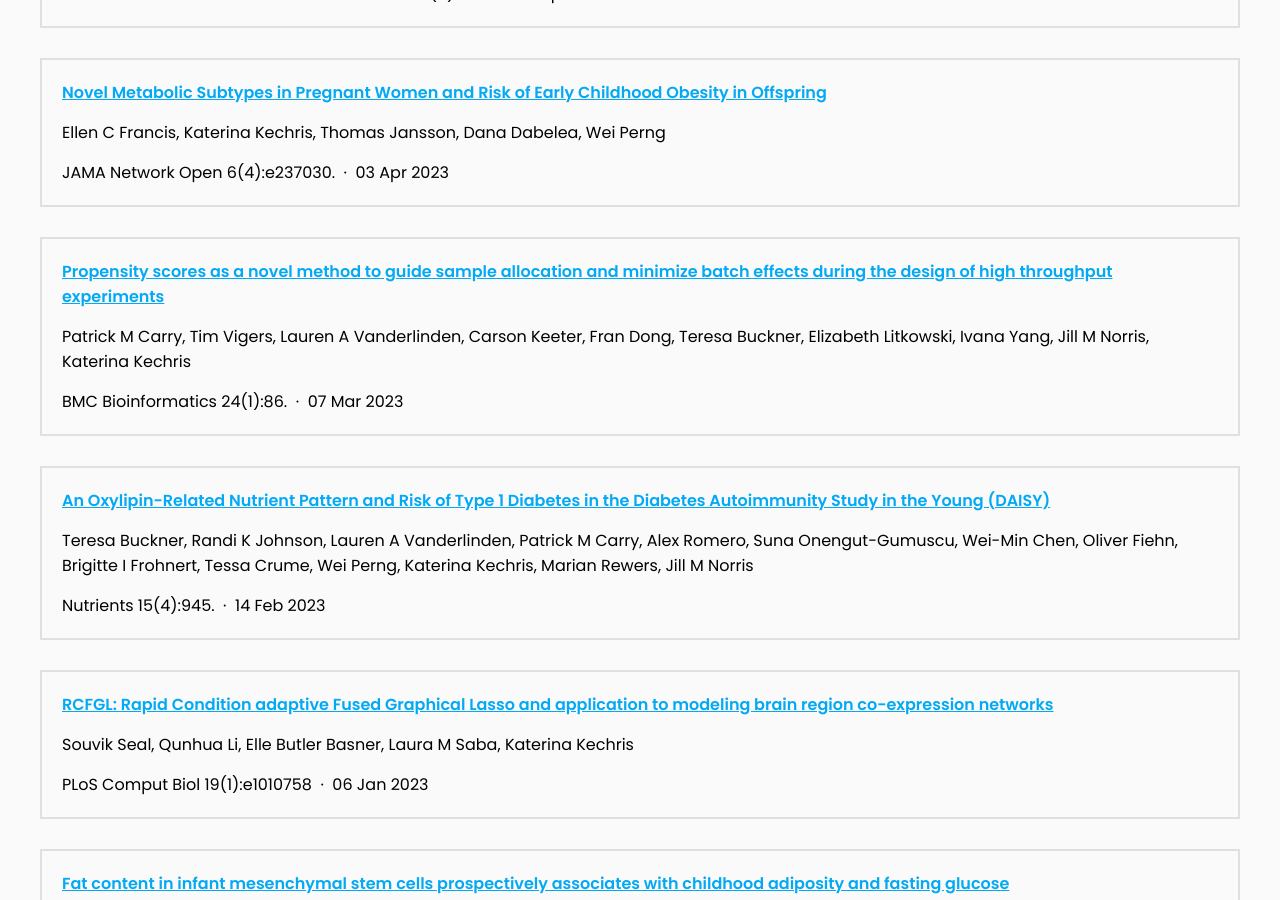
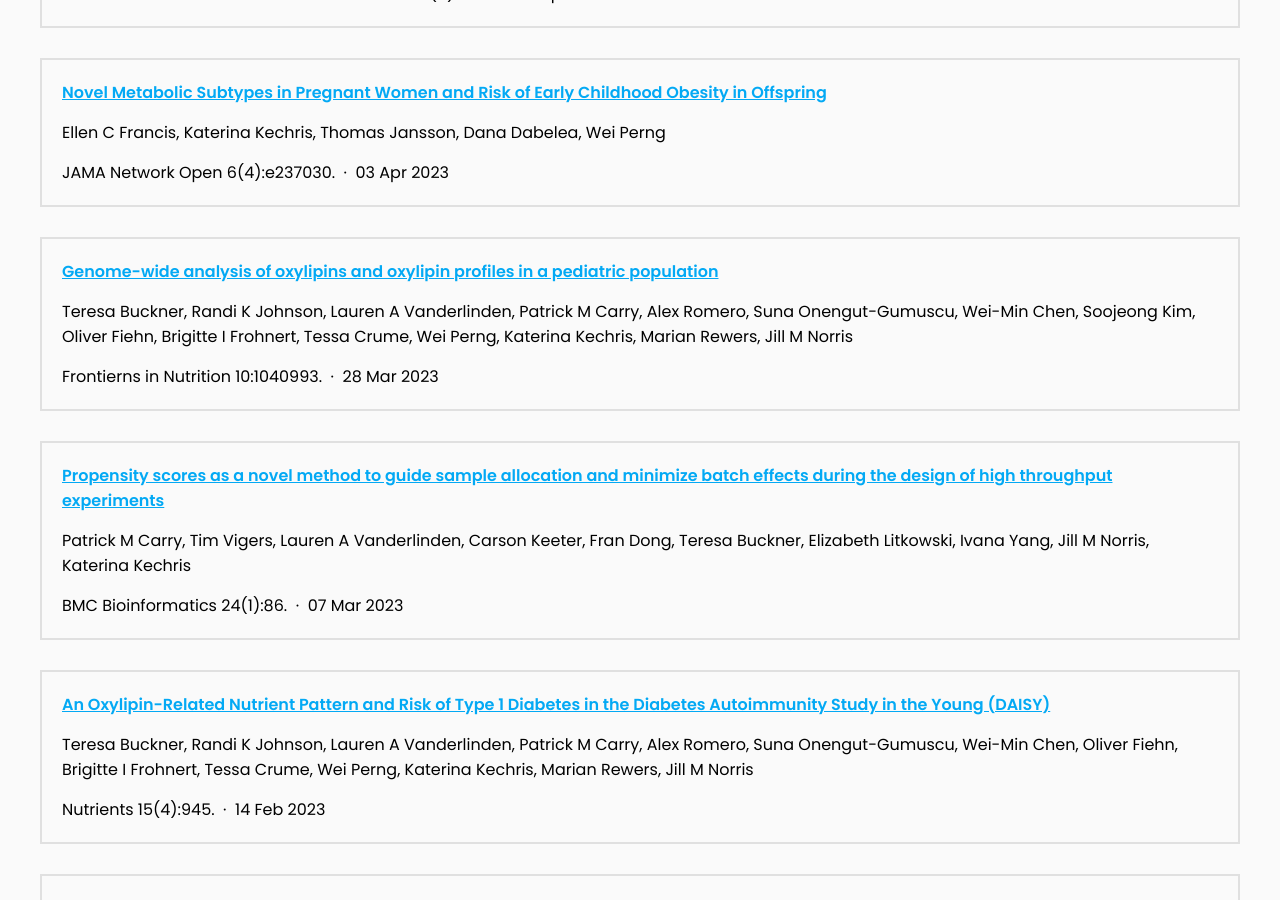
Before and after one commit to KechrisLab/kechrislab.github.io, a Jekyll site: the page built from Publications/index.md, in a window 1280 px wide and 900 px high, scrolled down 1781 px. Built offline with Jekyll 4.4.1, drawn with Linux system fonts in a browser that asks for light colours.

Commit message:
Generate citations

```diff
--- a/_data/citations.yaml
+++ b/_data/citations.yaml
@@ -1,6 +1,28 @@
 # DO NOT EDIT, GENERATED AUTOMATICALLY FROM SOURCES.YAML (AND ELSEWHERE)
 # See https://github.com/greenelab/lab-website-template/wiki/Citations
 
+- id: pmc:PMC10086335
+  title: Genome-wide analysis of oxylipins and oxylipin profiles in a pediatric population
+  authors:
+  - Teresa Buckner
+  - Randi K Johnson
+  - Lauren A Vanderlinden
+  - Patrick M Carry
+  - Alex Romero
+  - Suna Onengut-Gumuscu
+  - Wei-Min Chen
+  - Soojeong Kim
+  - Oliver Fiehn
+  - Brigitte I Frohnert
+  - Tessa Crume
+  - Wei Perng
+  - Katerina Kechris
+  - Marian Rewers
+  - Jill M Norris
+  publisher: Frontierns in Nutrition 10:1040993.
+  date: '2023-03-28'
+  link: https://www.ncbi.nlm.nih.gov/pmc/articles/PMC10086335/
+  _cache: 2a2d6339fc1a3d4dcc3d0ea98641ad52396b334efd9ed1ee969c3fa3b6aea6bf
 - id: pmc:PMC9980626
   title: 'Sex-based differences in placental DNA methylation profiles related to gestational
     age: an NIH ECHO meta-analysis'
```
